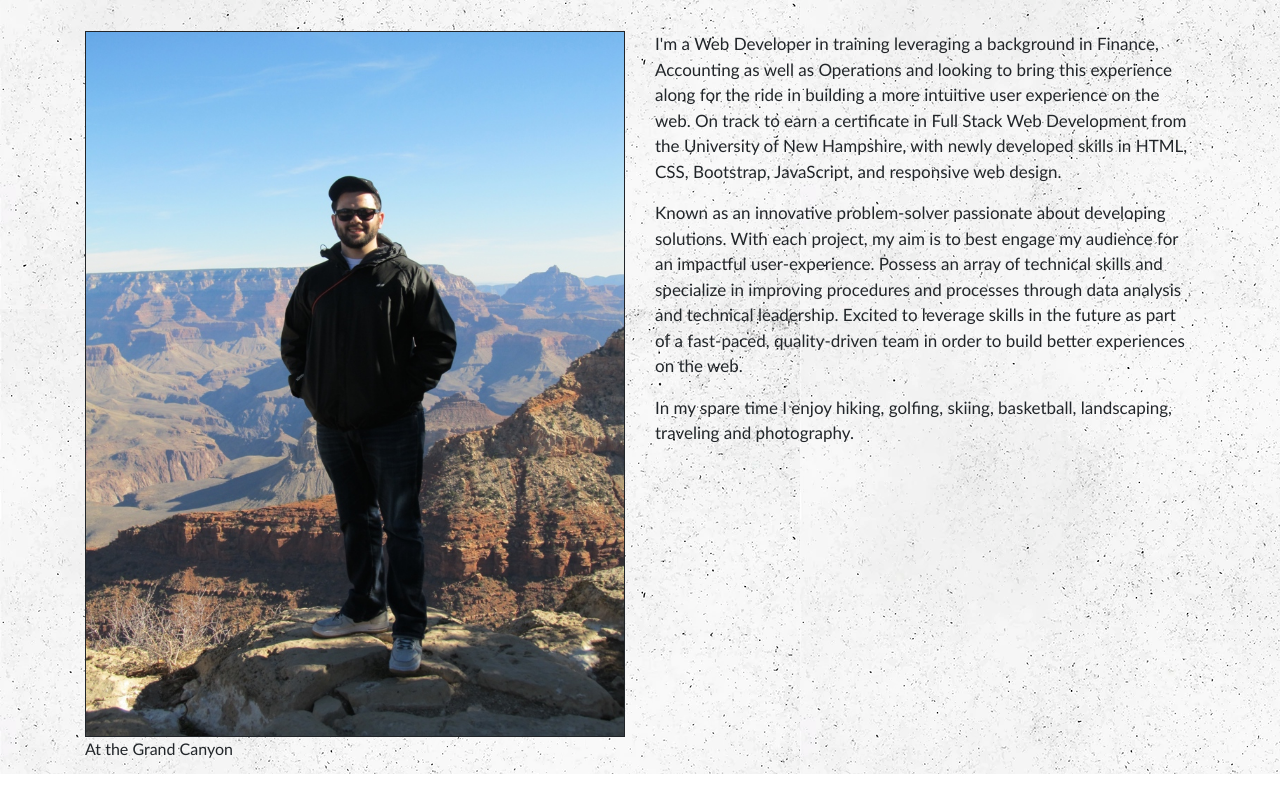
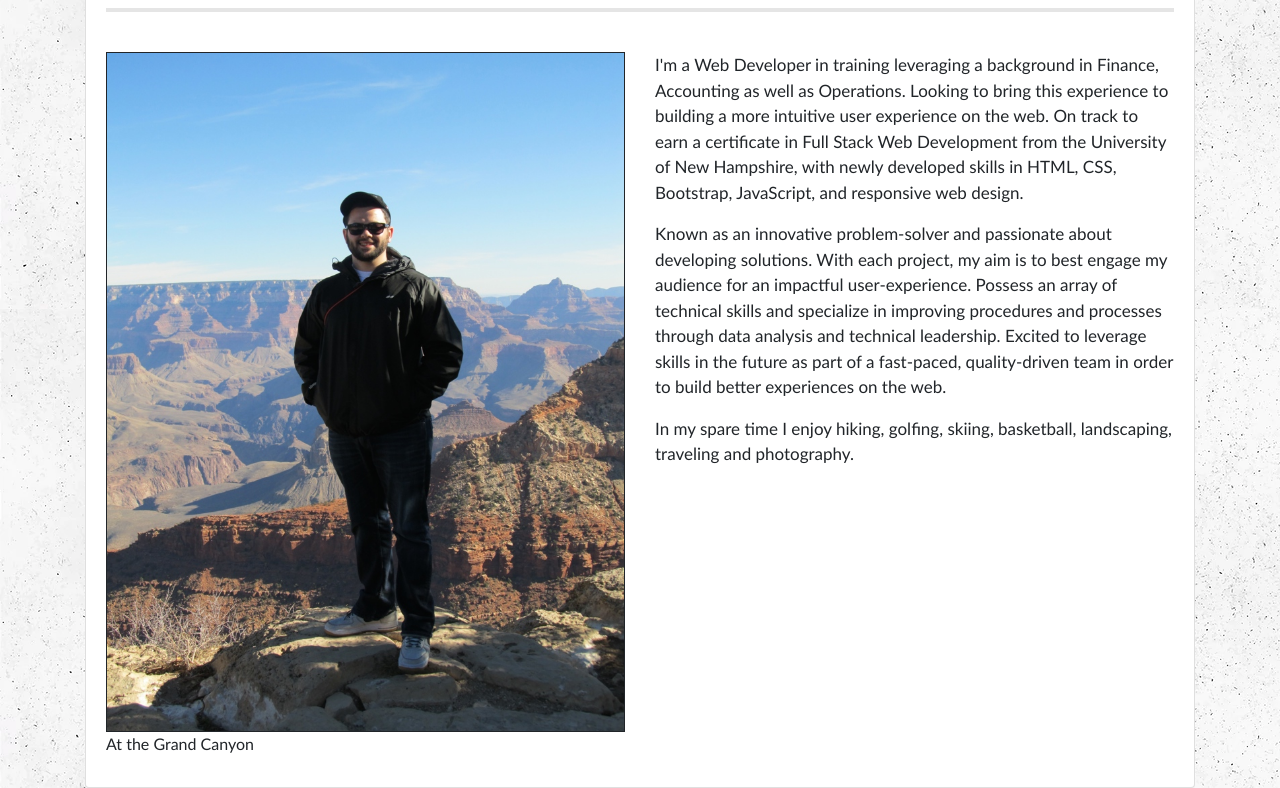
Before and after one commit to sbonias/responsive-portfolio, a plain HTML site: page index.html in a window 1280 px wide. Shown: the part 224-1012 px from the top of the page. Drawn offline with nearby package versions, Linux system fonts and the light colour scheme.

Commit message:
Added Card to content on About page

```diff
--- a/index.html
+++ b/index.html
@@ -46,6 +46,7 @@
 
 <body>
     <div class="container">
+        <div class="card" style="width: 100%; padding:20px;">
             <!--First row of container-->
             <div class="row">
                 <h1 class="About" style="margin-left:20px; color:black;font-weight:bold;">About Me</h1>
@@ -63,16 +64,23 @@
                     <!--added caption to picture-->
                 </div>
                 <div class="col-md-12 col-lg-6 col-sm-12">
-                <p>I'm a Web Developer in training leveraging a background in Finance, Accounting as well as Operations
-                    and looking to bring this experience along for the ride in building a more intuitive user experience
-                    on the web. On track to earn a certificate in Full Stack Web Development from the University of New
+                    <p>I'm a Web Developer in training leveraging a background in Finance, Accounting as well as
+                        Operations.
+                        Looking to bring this experience to building a more intuitive user
+                        experience
+                        on the web. On track to earn a certificate in Full Stack Web Development from the University of
+                        New
                         Hampshire, with newly developed skills in HTML, CSS, Bootstrap, JavaScript, and responsive web
                         design.
                     </p>
-                <p>Known as an innovative problem-solver passionate about developing solutions. With each project, my
-                    aim is to best engage my audience for an impactful user-experience. Possess an array of technical
+                    <p>Known as an innovative problem-solver and passionate about developing solutions. With each
+                        project,
+                        my
+                        aim is to best engage my audience for an impactful user-experience. Possess an array of
+                        technical
                         skills and specialize in improving procedures and processes through data analysis and technical
-                    leadership. Excited to leverage skills in the future as part of a fast-paced, quality-driven team in
+                        leadership. Excited to leverage skills in the future as part of a fast-paced, quality-driven
+                        team in
                         order to build better experiences on the web.</p>
                     <p>
                         In my spare time I enjoy hiking, golfing, skiing, basketball, landscaping, traveling and
```
Lines whose indentation alone changed are shown as unchanged.
